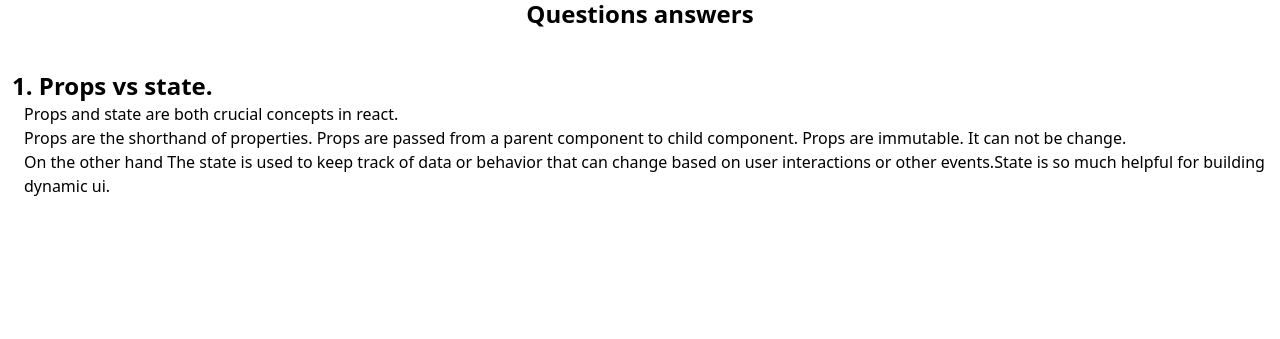
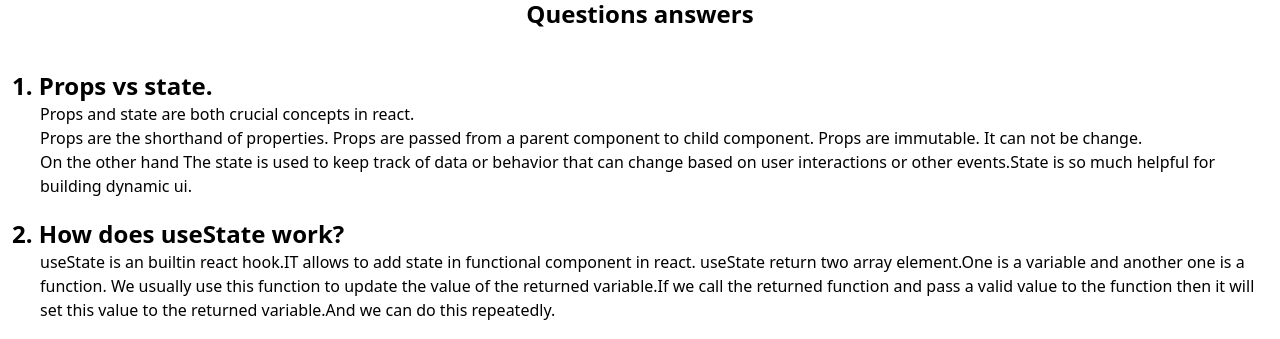
Before and after one commit to abirm09/knowledge-cafe, a React (Vite) app: page / in a window 1280 px wide. Shown: the part 3924-4263 px from the top of the page. Before the commit the page ends 4122 px from the top, so only its background shows below. Built offline with nearby package versions, Linux system fonts and the light colour scheme.

Commit message:
added second question

```diff
--- a/public/question.json
+++ b/public/question.json
@@ -2,5 +2,9 @@
   {
     "question": "Props vs state.",
     "answer": "Props and state are both crucial concepts in react.;Props are the shorthand of properties. Props are passed from a parent component to child component. Props are immutable. It can not be change.; On the other hand The state is used to keep track of data or behavior that can change based on user interactions or other events.State is so much helpful for building dynamic  ui."
+  },
+  {
+    "question": "How does useState work?",
+    "answer": "useState is an builtin react hook.IT allows to add state in functional component in react. useState return two array element.One is a variable and another one is a function. We usually use this function to update the value of the returned variable.If we call the returned function and pass a valid value to the function then it will set this value to the returned variable.And we can do this repeatedly. "
   }
 ]
--- a/src/Components/QuestionAns/QuestionAns.jsx
+++ b/src/Components/QuestionAns/QuestionAns.jsx
@@ -15,11 +15,11 @@
       <div>
         {answers.map((answer, index) => {
           return (
-            <div className="ml-1" key={index}>
+            <div className="ml-1 mb-5" key={index}>
               <h2 className="font-bold text-2xl">
                 {index + 1}. {answer.question}
               </h2>
-              <div className="ml-3">
+              <div className="ml-3 md:ml-7">
                 {answer.answer.split(";").map((data, index) => (
                   <p key={index}>{data}</p>
                 ))}
```
